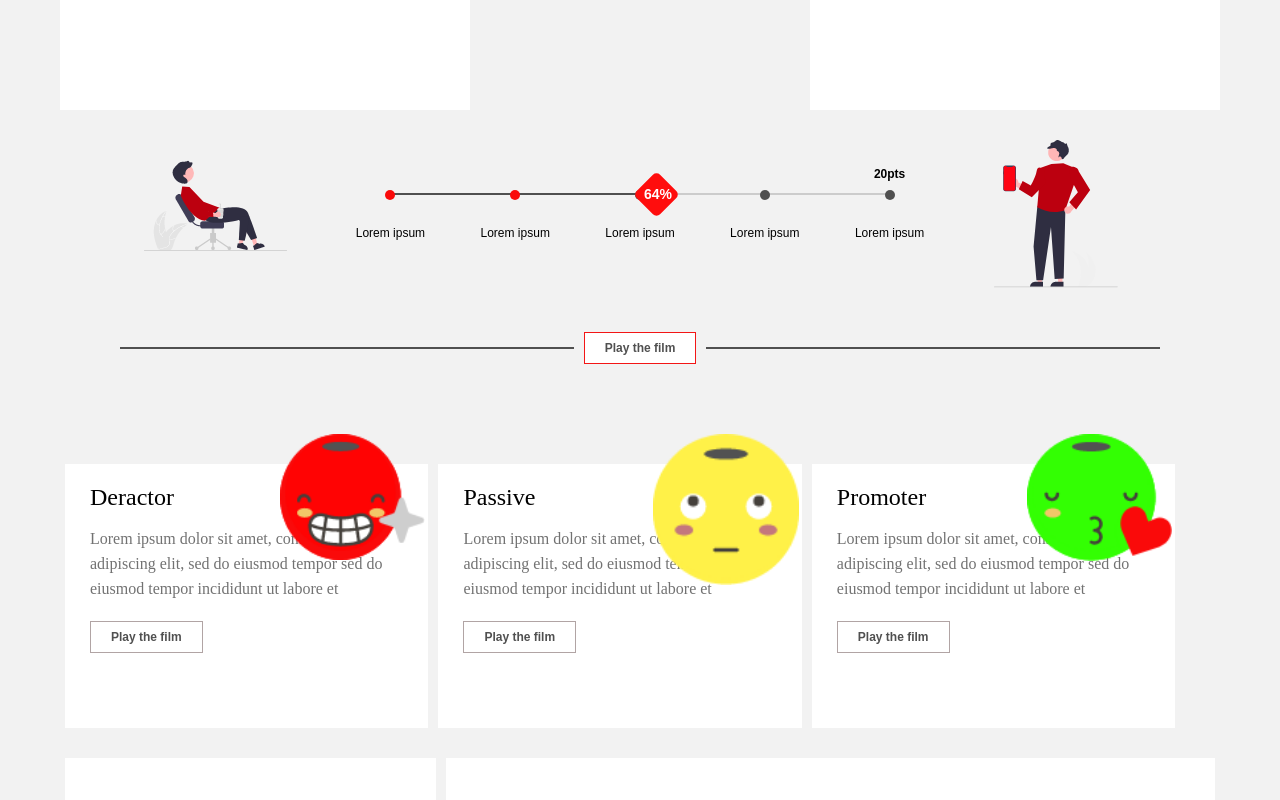
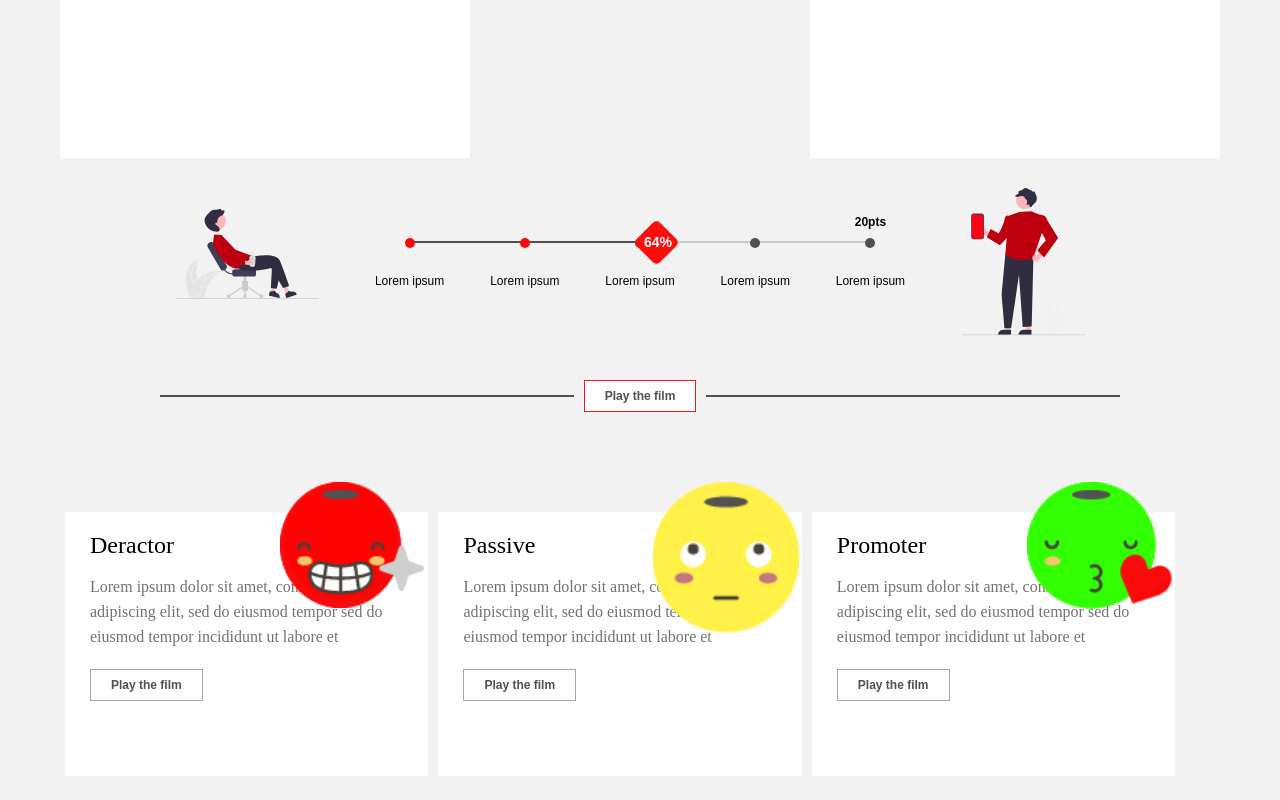
Before and after one commit to RukayaBanu/html, a plain HTML site: page task4/index.html in a window 1280 px wide. Shown: the part 2000-2800 px from the top of the page. Drawn offline with nearby package versions, Linux system fonts and the light colour scheme.

Commit message:
all task

```diff
--- a/task4/responsive.css
+++ b/task4/responsive.css
@@ -107,7 +107,10 @@
     }
 
 }
-@media (min-width: 768px) {
+@media only screen
+  and (min-device-width: 768px)
+  and (max-device-width: 1024px)
+  and (-webkit-min-device-pixel-ratio: 1) {
     .menu, .menu-bar {
         height: 60%;
     }
--- a/task4/style.css
+++ b/task4/style.css
@@ -8,7 +8,7 @@ p{
 }
 .container {
   width: 100%;
-  max-width:1200;
+  max-width:1200px;
 	/* padding: 0 1rem; */
 	margin: 0 auto;
 	position: relative;
```
